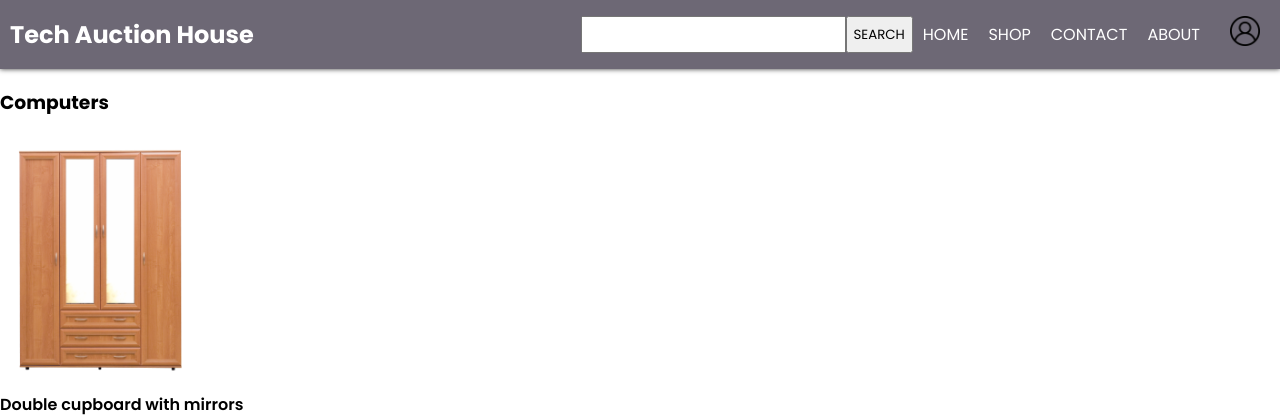
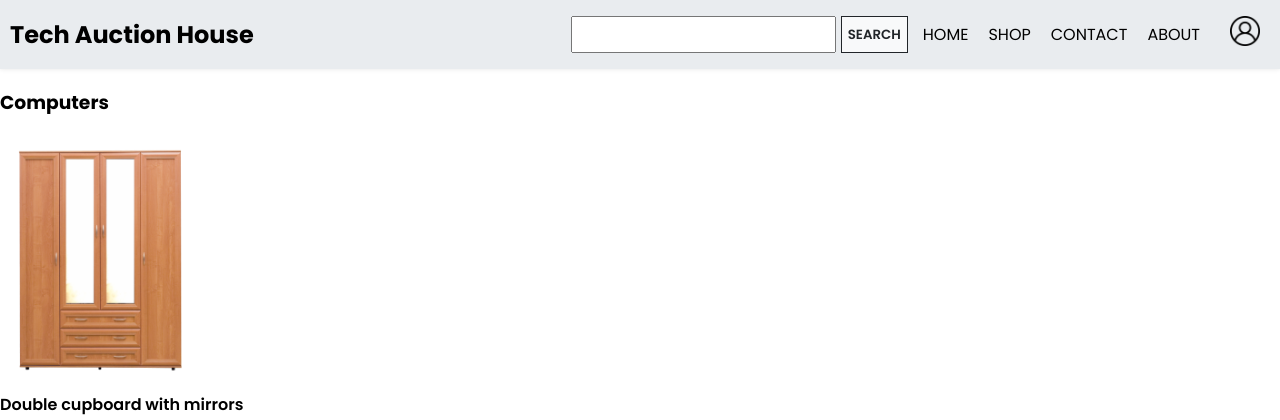
Before and after one commit to rupeshghimire7/TechAuctionHouse, a Django app: page / in a window 1280 px wide. Shown: the top 420 px of the page. Run offline with Django 4.2, Linux system fonts and the light colour scheme.

Commit message:
added styling

```diff
--- /dev/null
+++ b/auctions/static/auctions/about.css
@@ -0,0 +1,5 @@
+/*styles for about.html*/
+.about-container{
+    display: flex;
+    align-items: center;
+}
--- /dev/null
+++ b/auctions/static/auctions/index.css
@@ -0,0 +1,13 @@
+/*styles for index.html*/
+
+#card-container{
+    display: flex;
+    gap: 20px;
+    overflow-x:scroll;
+}
+.card--cover-image{
+    width: 250px;
+}
+.card--title{
+    font-weight: 600;
+}
--- a/auctions/static/auctions/item.css
+++ b/auctions/static/auctions/items.css
@@ -1,3 +1,4 @@
+/*styles for items.html*/
 .item-container{
     display: flex;
     flex-wrap: nowrap;
--- a/auctions/static/auctions/style.css
+++ b/auctions/static/auctions/style.css
@@ -1,42 +1,46 @@
-*{
+/*all global styles go in this page*/
+* {
   font-family: Poppins, sans-serif;
 }
-body{
-    margin:0;
+body {
+  margin: 0;
   padding: 0;
   box-sizing: border-box;
 }
-.header{
+.header {
   display: flex;
   justify-content: space-between;
   align-items: center;
-    background-color: #6d6875;
-    color: white;
-    box-shadow: 0 0 5px rgba(0,0,0,0.8);
+  background-color: #e9ecef;
+  color: #000000;
+  box-shadow: 0 0 5px rgba(0, 0, 0, 0.1);
 }
-.header > h1{
+.header > h1 {
   margin: auto 10px;
 }
-#nav-menu{
-    display:flex;
+.search-btn {
+  margin: 0 5px;
+  background-color: #f8f9fa;
+  color: #212529;
+  transition-duration: 600ms;
+  border: 1px solid #212529;
+  font-weight: 600;
+}
+.search-btn:hover {
+  background-color: #212529;
+  color: white;
+  border: 1px solid #212529;
+  transition-duration: 400ms;
+}
+#nav-menu {
+  display: flex;
   justify-content: space-evenly;
   list-style-type: none;
 }
-#nav-menu > li{
+#nav-menu > li {
   margin: auto 10px;
 }
-.header--avatar-image{
+.header--avatar-image {
   width: 30px;
   margin: auto 10px;
 }
-#card-container{
-    display: flex;
-    gap: 20px;
-    overflow-x:scroll;
-}
-.card--cover-image{
-    width: 250px;
-}
-.card--title{
-    font-weight: 600;
-}
--- a/auctions/templates/auctions/about.html
+++ b/auctions/templates/auctions/about.html
@@ -17,8 +17,8 @@
     <title>ABOUT TEAM</title>
   </head>
   <body>
-    <h1>
-      About Team TECH AUCTION HOUSE
+    <h1 class="about-heading">
+      Behind 'TECH AUCTION HOUSE'
     </h1>
     <div class="about-container">
       <div class="about-person">
--- a/auctions/templates/auctions/index.html
+++ b/auctions/templates/auctions/index.html
@@ -13,6 +13,7 @@
       rel="stylesheet"
     />
     <link rel="stylesheet" href="{% static 'auctions/style.css' %}" />
+    <link rel="stylesheet" href="{% static 'auctions/index.css' %}" />
 
     <title>Tech Auction House</title>
   </head>
--- a/auctions/urls.py
+++ b/auctions/urls.py
@@ -4,6 +4,6 @@ from . import views
 urlpatterns = [
     path('', views.index, name='index'),
     path('login/',views.login, name='login'),
-    path('greet/<title>', views.greet, name='greet'),
-    path('item',views.item, name='item')
+    path('items',views.items, name='items'),
+    path('about',views.about, name='about')
 ]
--- a/auctions/views.py
+++ b/auctions/views.py
@@ -3,17 +3,17 @@ from django.shortcuts import render, HttpResponse
 
 # Create your views here.
 def index(request):
-    #return HttpResponse("<h1>Hello World! </h1>")
+    # return HttpResponse("<h1>Hello World! </h1>")
     return render(request, 'auctions/index.html')
+
 
 def login(request):
     return render(request, 'auctions/login.html')
 
-def item(request):
-    return render(request, 'auctions/item.html')
+
+def items(request):
+    return render(request, 'auctions/items.html')
+
 
 def about(request):
     return render(request, 'auctions/about.html')
-
-def greet(request,title):
-    return HttpResponse(f'Hello { title }')
```
Also changed, not shown: auctions/templates/auctions/items.html (renamed from auctions/templates/auctions/item.html). Lines whose indentation alone changed are shown as unchanged.
